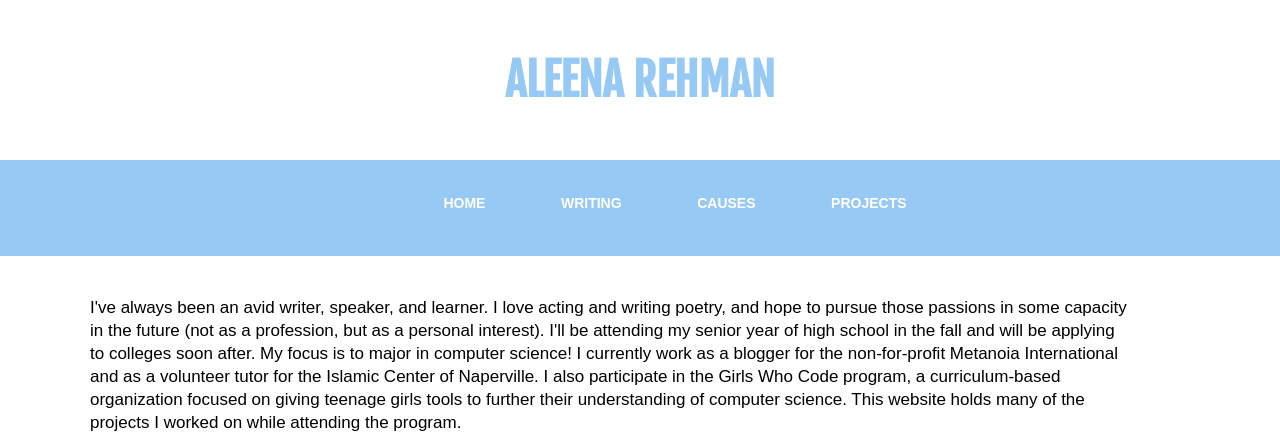
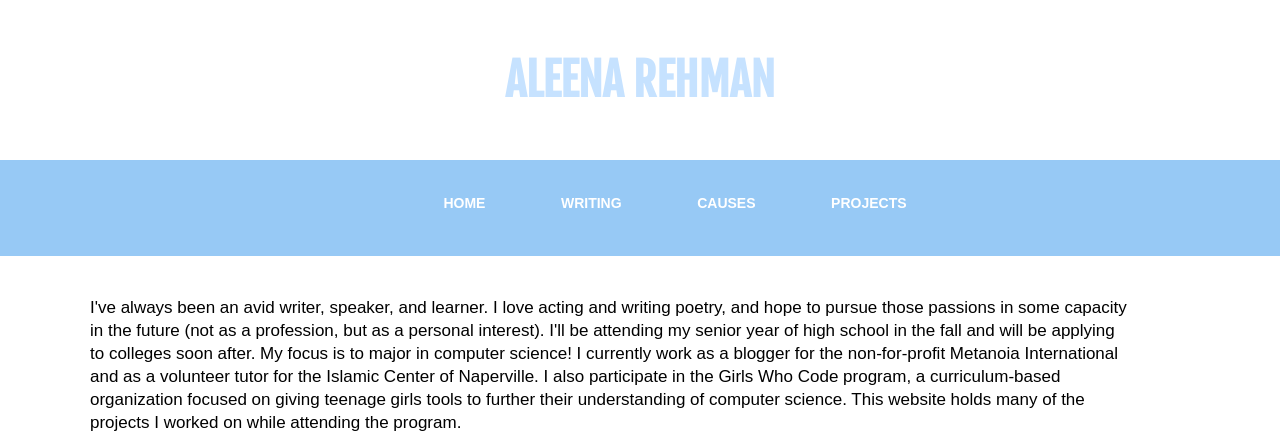
Before and after one commit to aleenareh/aleenareh.github.io, a plain HTML site: page index.html in a window 1280 px wide. Shown: the top 437 px of the page. Drawn offline with Linux system fonts and the light colour scheme; a web font is replaced by a local one.

Commit message:
Update styles.css

```diff
--- a/styles.css
+++ b/styles.css
@@ -19,7 +19,7 @@ h2 {
     }
 
 h1 {
-    color: #97C9F5;
+    color: #C6E2FF;
     }
 
 
```
